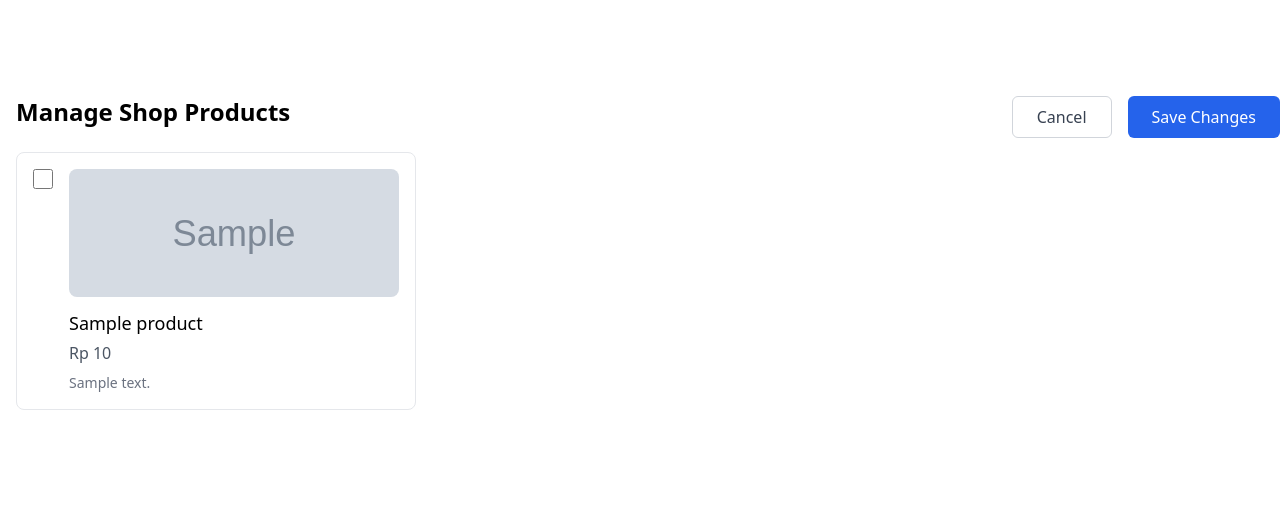
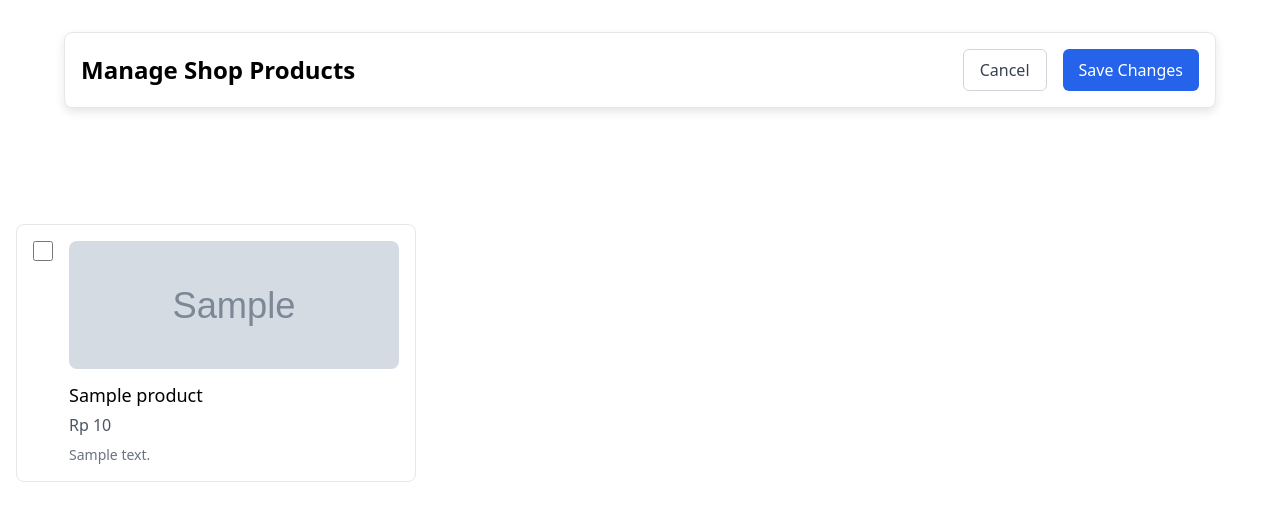
Before and after one commit to arpinasaran/sobat, a Django app: template shop/templates/shop/manage_products.html in a window 1280 px wide. Shown: the top 521 px of the page. Run offline with Django 5.2, Linux system fonts and the light colour scheme; the template is opened without the code that fills it: most values are stand-ins (such as "Sample title", 1, 10 or a date in 2020); grey boxes marked "Sample" are stand-in pictures; some libraries are stand-ins or nearby versions.

Commit message:
Fix manage_product.html

```diff
--- a/shop/templates/shop/manage_products.html
+++ b/shop/templates/shop/manage_products.html
@@ -2,20 +2,25 @@
 {% block content %}
 <div class="pt-16">
     <div class="container mx-auto px-4 py-8 relative">
-        <h1 class="text-2xl font-bold mb-6">Manage Shop Products</h1>
-
-        <!-- Action buttons at the top right corner -->
-        <div class="absolute top-8 right-0 flex space-x-4">
+        <!-- Fixed Header and Action Buttons -->
+        <div class="fixed top-8 left-0 right-0 bg-white z-10 shadow-lg p-4 rounded-lg border border-gray-200 mb-6">
+            <div class="flex justify-between items-center">
+                <h1 class="text-2xl font-bold">Manage Shop Products</h1>
+                <div class="flex space-x-4">
                     <a href="{% url 'shop:profile' shop.id %}"
-               class="px-6 py-2 border border-gray-300 rounded-md text-gray-700 hover:bg-gray-50 focus:outline-none focus:ring-2 focus:ring-offset-2 focus:ring-blue-500">
+                       class="px-4 py-2 border border-gray-300 rounded-md text-gray-700 hover:bg-gray-50 focus:outline-none focus:ring-2 focus:ring-offset-2 focus:ring-blue-500">
                         Cancel
                     </a>
                     <button type="submit" form="manage-products-form"
-                    class="px-6 py-2 bg-blue-600 text-white rounded-md hover:bg-blue-700 focus:outline-none focus:ring-2 focus:ring-offset-2 focus:ring-blue-500">
+                            class="px-4 py-2 bg-blue-600 text-white rounded-md hover:bg-blue-700 focus:outline-none focus:ring-2 focus:ring-offset-2 focus:ring-blue-500">
                         Save Changes
                     </button>
                 </div>
+            </div>
+        </div>
 
+        <!-- Adding margin to prevent overlap with fixed header -->
+        <div class="mt-32">  <!-- Adjust margin-top to ensure content doesn't hide behind the fixed header -->
             <!-- Form begins here -->
             <form id="manage-products-form" method="POST" class="space-y-6">
                 {% csrf_token %}
@@ -51,6 +56,7 @@
             </form>
         </div>
     </div>
+</div>
 
 <style>
     .form-checkbox:checked {
@@ -66,5 +72,29 @@
         background-color: #F0FDF4;
         border-color: #10B981;
     }
+
+    /* Fixed Header Styles */
+    .fixed {
+        position: fixed;
+        top: 8; /* Positioning the header lower from the top */
+        left: 0;
+        right: 0;
+        background-color: white;
+        z-index: 10; /* Keep it above other content */
+        margin: 0 auto; /* Centering */
+        width: 90%; /* Full width, can adjust this as needed */
+        max-width: 1200px; /* Limit max width for larger screens */
+    }
+
+    /* Box shadow for floating effect */
+    .shadow-lg {
+        box-shadow: 0 4px 10px rgba(0, 0, 0, 0.1); /* Adjust shadow for floating effect */
+    }
+
+    /* Action Button Hover Effects */
+    a:hover, button:hover {
+        transform: scale(1.05); /* Slightly enlarge on hover */
+        transition: transform 0.2s; /* Smooth transition */
+    }
 </style>
 {% endblock %}
```
Also changed, not shown: db.sqlite3, media/shop_profiles/header_right.jpg (added). Lines whose indentation alone changed are shown as unchanged.
